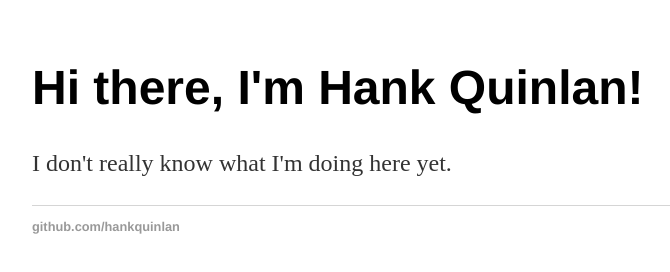
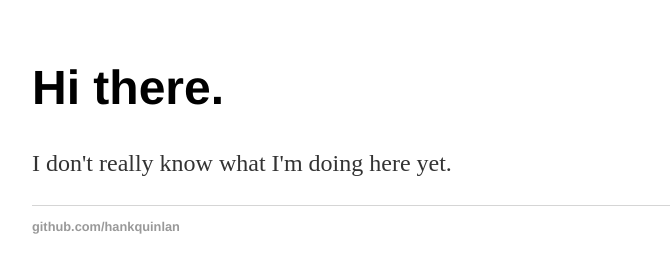
Before and after one commit to stevesprange/stevesprange.github.io, a plain HTML site: page index.html in a window 1280 px wide. Shown: the whole page, without its empty margins (160-830 px from the left). Drawn offline with Linux system fonts and the light colour scheme.

Commit message:
Update index.html

```diff
--- a/index.html
+++ b/index.html
@@ -10,7 +10,7 @@
 		</nav>
 		<div class="container">
     		<div class="blurb">
-        		<h1>Hi there, I'm Hank Quinlan!</h1>
+        		<h1>Hi there.</h1>
 				<p>I don't really know what I'm doing here yet.</p>
     		</div><!-- /.blurb -->
 		</div><!-- /.container -->
```
